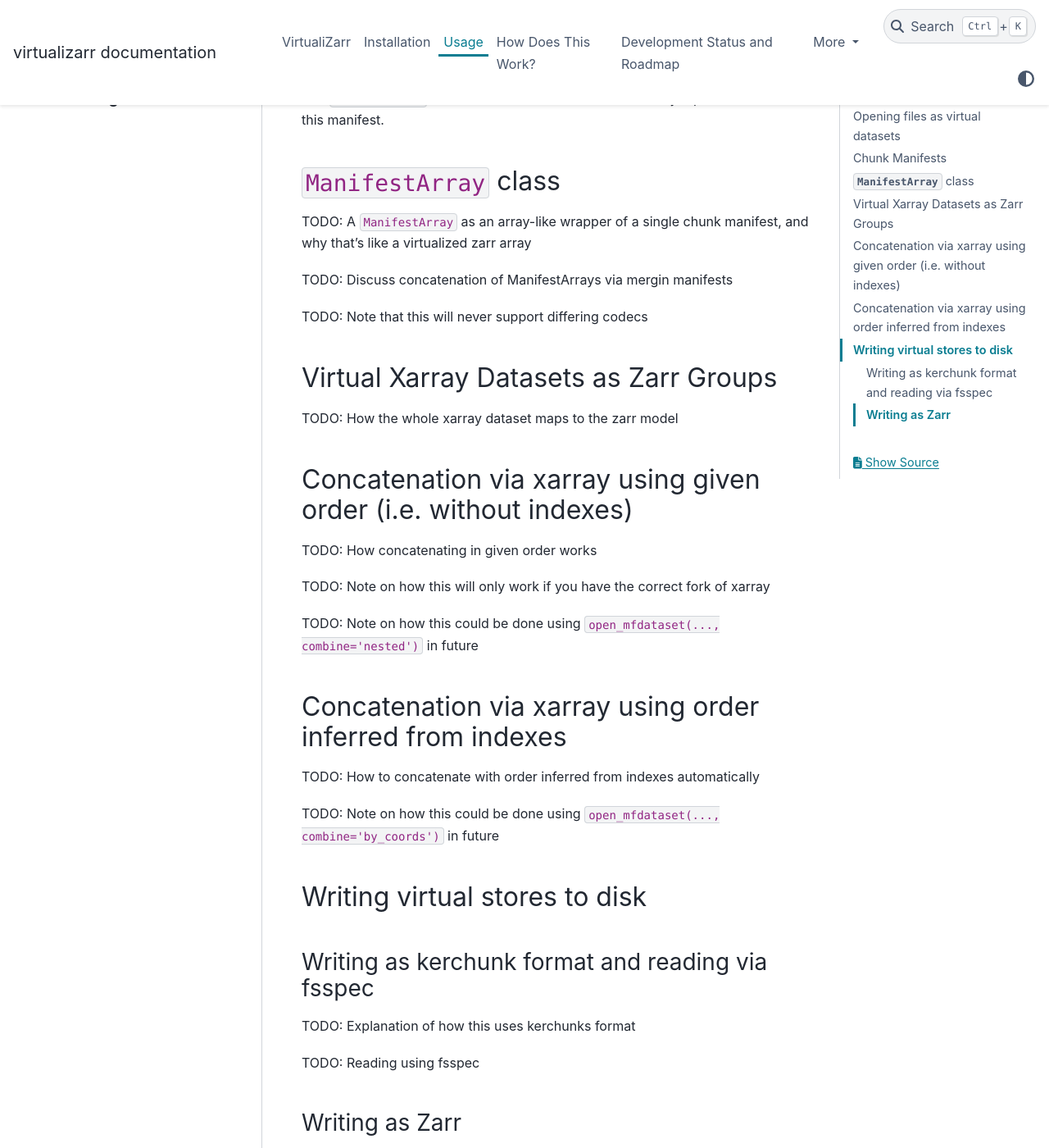
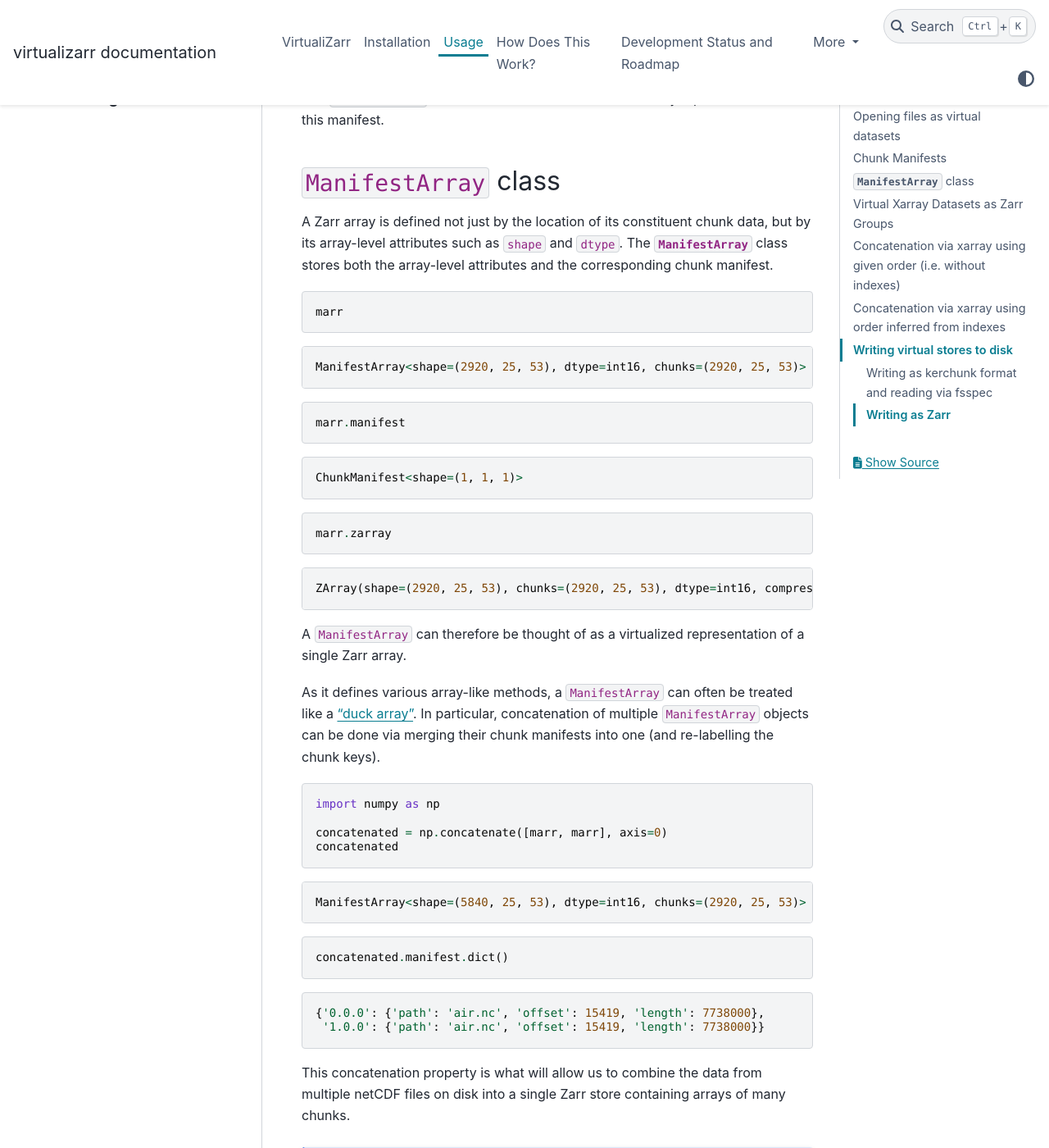
Before and after one commit to zarr-developers/VirtualiZarr, a Sphinx documentation site: the page built from docs/usage.md, in a window 1280 px wide and 1400 px high, scrolled down 2608 px. Shown: the whole window at 82% size. Built offline with Sphinx 7.4.7 and the PyData theme 0.15.4, drawn with Linux system fonts in a browser that asks for light colours; some of the changed text lies outside the part shown.

Commit message:
ManifestArray and concatenation

````diff
--- a/docs/usage.md
+++ b/docs/usage.md
@@ -95,11 +95,53 @@ The {py:class}`ChunkManifest <virtualizarr.manifests.ChunkManifest>` class is vi
 
 ## `ManifestArray` class
 
-TODO: A `ManifestArray` as an array-like wrapper of a single chunk manifest, and why that's like a virtualized zarr array
+A Zarr array is defined not just by the location of its constituent chunk data, but by its array-level attributes such as `shape` and `dtype`. The {py:class}`ManifestArray <virtualizarr.manifests.ManifestArray>` class stores both the array-level attributes and the corresponding chunk manifest.
 
-TODO: Discuss concatenation of ManifestArrays via mergin manifests
+```python
+marr
+```
+```
+ManifestArray<shape=(2920, 25, 53), dtype=int16, chunks=(2920, 25, 53)>
+```
+```python
+marr.manifest
+```
+```
+ChunkManifest<shape=(1, 1, 1)>
+```
+```python
+marr.zarray
+```
+```
+ZArray(shape=(2920, 25, 53), chunks=(2920, 25, 53), dtype=int16, compressor=None, filters=None, fill_value=None)
+```
 
-TODO: Note that this will never support differing codecs
+A `ManifestArray` can therefore be thought of as a virtualized representation of a single Zarr array.
+
+As it defines various array-like methods, a `ManifestArray` can often be treated like a ["duck array"](https://docs.xarray.dev/en/stable/user-guide/duckarrays.html). In particular, concatenation of multiple `ManifestArray` objects can be done via merging their chunk manifests into one (and re-labelling the chunk keys).
+
+```python
+import numpy as np
+
+concatenated = np.concatenate([marr, marr], axis=0)
+concatenated
+```
+```
+ManifestArray<shape=(5840, 25, 53), dtype=int16, chunks=(2920, 25, 53)>
+```
+```python
+concatenated.manifest.dict()
+```
+```
+{'0.0.0': {'path': 'air.nc', 'offset': 15419, 'length': 7738000},
+ '1.0.0': {'path': 'air.nc', 'offset': 15419, 'length': 7738000}}
+```
+
+This concatenation property is what will allow us to combine the data from multiple netCDF files on disk into a single Zarr store containing arrays of many chunks.
+
+```{note}
+As a single Zarr array has only one array-level set of compression codecs by definition, concatenation of arrays from files saved to disk with differing codecs cannot be achieved through concatenation of `ManifestArray` objects. Implementing this feature will require a more abstract and general notion of concatentation, see [GH issue #5](https://github.com/TomNicholas/VirtualiZarr/issues/5).
+```
 
 ## Virtual Xarray Datasets as Zarr Groups
 
````
